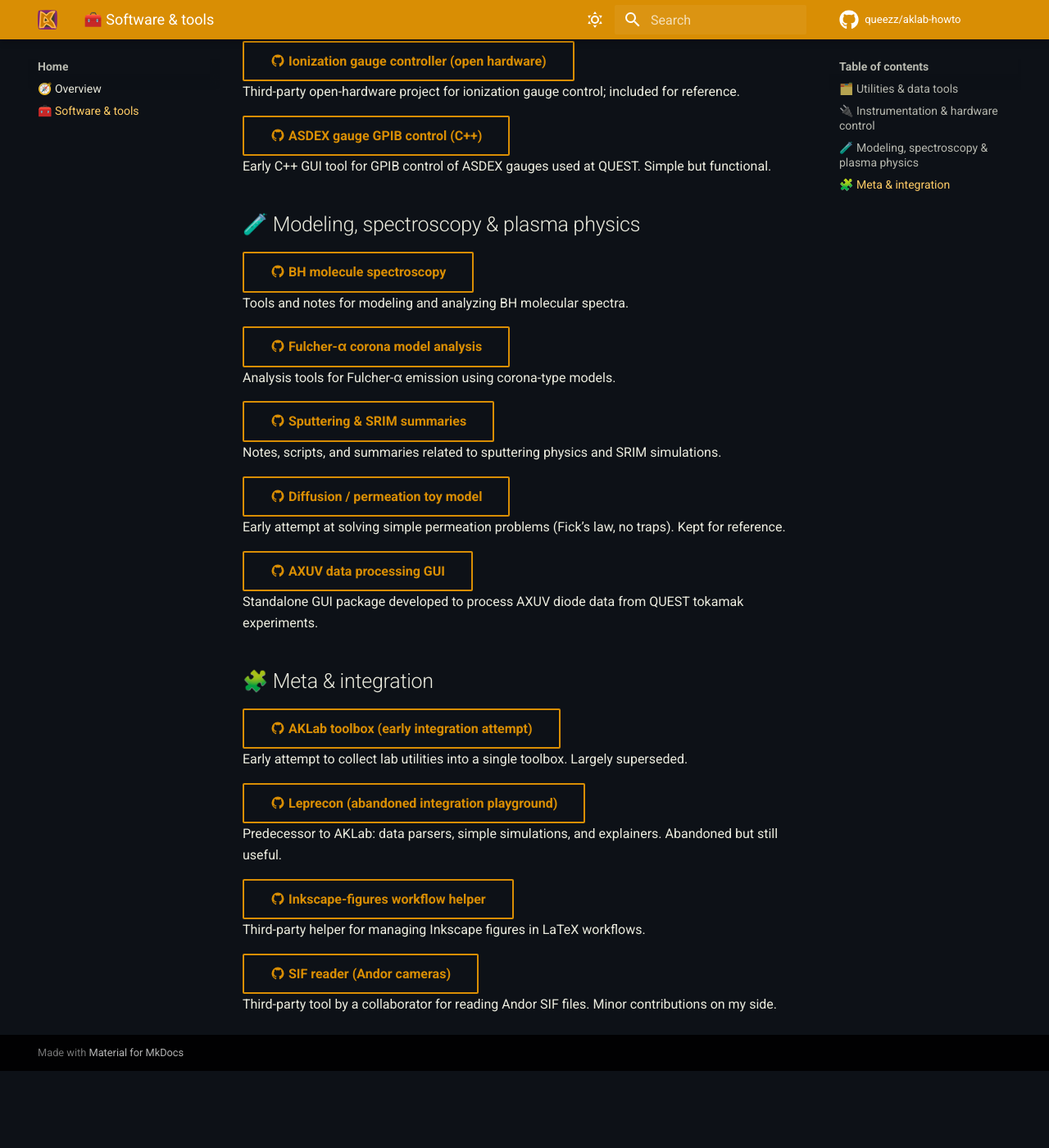
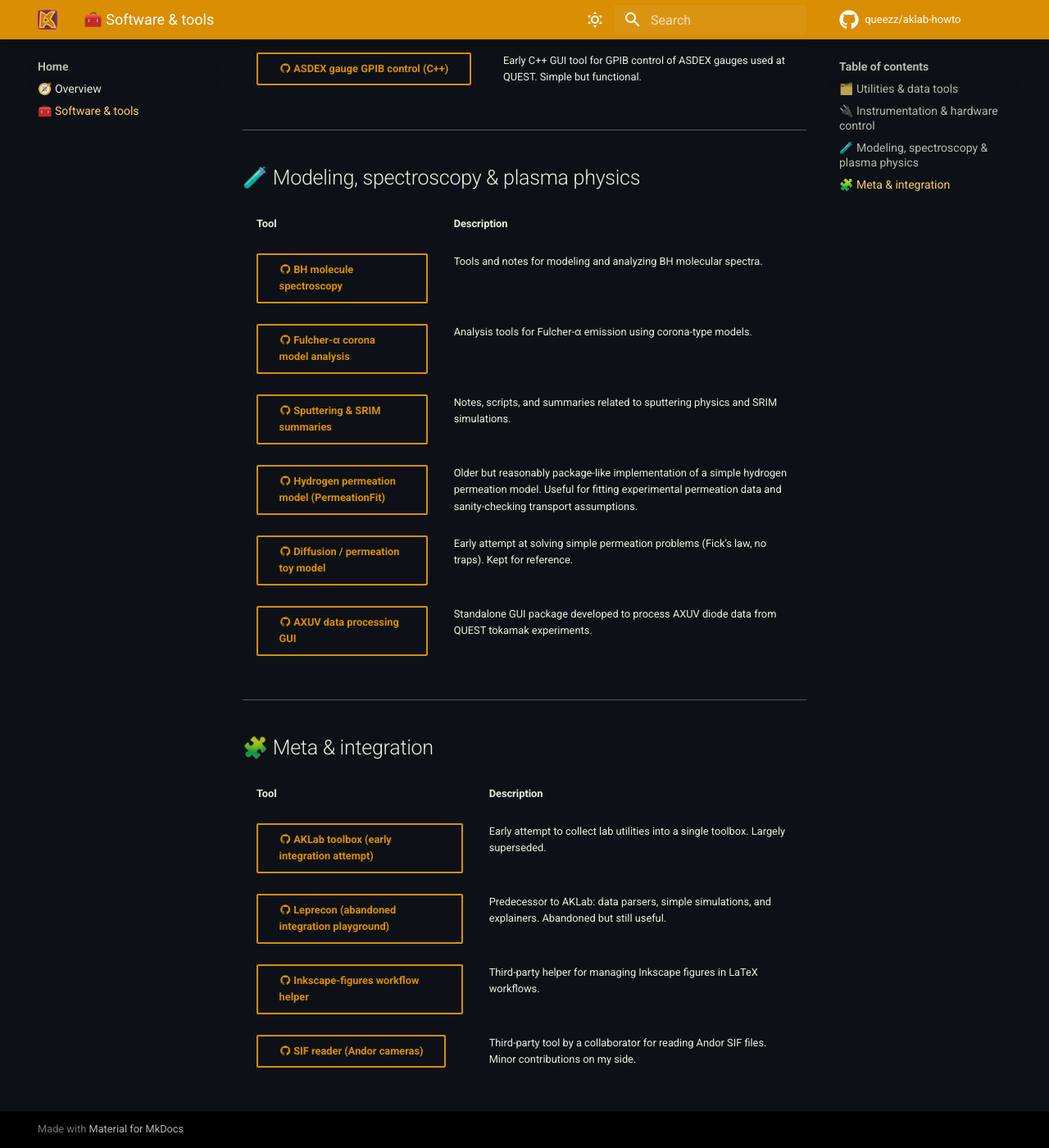
Before and after one commit to queezz/aklab-howto, an MkDocs documentation site: the page built from docs/other-tools.md, in a window 1280 px wide and 1400 px high, scrolled down 1515 px. Shown: the whole window at 82% size. Built offline with MkDocs 1.6.1 and Material for MkDocs 9.7.7, drawn with Linux system fonts in a browser that asks for light colours; comment, search, counter and statistics services are not loaded; before the commit the page ends 2821 px from its top, so only the background shows below that; some of the changed text lies outside the part shown.

Commit message:
upd[other-tools]

```diff
--- a/docs/other-tools.md
+++ b/docs/other-tools.md
@@ -2,131 +2,51 @@
 
 ## 🗂️ Utilities & data tools
 
-[:material-github: LaTeX keeper](
-https://github.com/queezz/texkeeper
-){ .md-button .md-button--secondary target=_blank }
-Minimal CLI helper for initializing, cleaning, and compiling LaTeX projects. IDE-agnostic by design.
+| Tool | Description |
+| :--- | :--- |
+| [:material-github: LaTeX keeper](https://github.com/queezz/texkeeper){ .md-button .md-button--small target=_blank } | Minimal CLI helper for initializing, cleaning, and compiling LaTeX projects. IDE-agnostic by design. |
+| [:material-github: FITS viewer](https://github.com/queezz/fits-viewer){ .md-button .md-button--small target=_blank } | Simple FITS inspection and visualization utilities for astronomy data. |
+| [:material-github: Échelle spectra tools](https://github.com/queezz/echelle_spectra){ .md-button .md-button--small target=_blank } | Data loading, calibration, stitching, and analysis helpers for échelle spectrometers. |
+| [:material-github: Spectra examples & tutorials](https://github.com/queezz/SpectraExamples){ .md-button .md-button--small target=_blank } | Seminar-style repository for B4 students: loading data, plotting it, and basic analysis patterns. |
+| [:material-github: Numerical tests & toy solvers](https://github.com/queezz/numerical-tests){ .md-button .md-button--small target=_blank } | Old but useful experiments with simple numerical methods and differential equations. |
 
-[:material-github: FITS viewer](
-https://github.com/queezz/fits-viewer
-){ .md-button .md-button--secondary target=_blank }
-Simple FITS inspection and visualization utilities for astronomy data.
-
-[:material-github: Échelle spectra tools](
-https://github.com/queezz/echelle_spectra
-){ .md-button .md-button--secondary target=_blank }
-Data loading, calibration, stitching, and analysis helpers for échelle spectrometers.
-
-[:material-github: Spectra examples & tutorials](
-https://github.com/queezz/SpectraExamples
-){ .md-button .md-button--secondary target=_blank }
-Seminar-style repository for B4 students: loading data, plotting it, and basic analysis patterns.
-
-[:material-github: Numerical tests & toy solvers](
-https://github.com/queezz/numerical-tests
-){ .md-button .md-button--secondary target=_blank }
-Old but useful experiments with simple numerical methods and differential equations.
-
+---
 
 ## 🔌 Instrumentation & hardware control
 
-[:material-github: Thermocouple logger (ESP32)](
-https://github.com/queezz/tclogger
-){ .md-button .md-button--secondary target=_blank }
-ESP32-based thermocouple logging with time sync and file-based output.
+| Tool | Description |
+| :--- | :--- |
+| [:material-github: Thermocouple logger (ESP32)](https://github.com/queezz/tclogger){ .md-button .md-button--small target=_blank } | ESP32-based thermocouple logging with time sync and file-based output. |
+| [:material-github: LP probe signal processing & KiCad PCB](https://github.com/queezz/lpkit){ .md-button .md-button--small target=_blank } | Langmuir probe signal conditioning, analysis scripts, and associated PCB designs. |
+| [:material-github: Langmuir probe array](https://github.com/queezz/lparray){ .md-button .md-button--small target=_blank } | Multi-probe concepts and early implementations for spatially resolved plasma diagnostics. |
+| [:material-github: Dynamic stage control](https://github.com/queezz/dynastage){ .md-button .md-button--small target=_blank } | Motion control logic for motorized stages used in diagnostics and deposition setups. |
+| [:material-github: Membrane heater control (GPIO / NI TC)](https://github.com/queezz/TemperatureControl){ .md-button .md-button--small target=_blank } | Temperature control logic for permeation membranes using GPIO and NI thermocouples. |
+| [:material-github: QHY camera tools](https://github.com/queezz/qhycam){ .md-button .md-button--small target=_blank } | Utilities for working with QHY astronomy cameras and raw data. |
+| [:material-github: Plasma control & diagnostics hub (Raspberry Pi)](https://github.com/queezz/ControlUnit){ .md-button .md-button--small target=_blank } | Central Raspberry Pi–based control system for plasma devices, diagnostics, and logging. |
+| [:material-github: PIHTI apparatus diagram & data viewer (Flask)](https://github.com/queezz/pihtivacuum){ .md-button .md-button--small target=_blank } | Interactive diagram and data viewer for the PIHTI vacuum and plasma setup. |
+| [:material-github: Ionization gauge controller (open hardware)](https://github.com/queezz/ionpak){ .md-button .md-button--small target=_blank } | Third-party open-hardware project for ionization gauge control; included for reference. |
+| [:material-github: ASDEX gauge GPIB control (C++)](https://github.com/queezz/ASDEX-gauge){ .md-button .md-button--small target=_blank } | Early C++ GUI tool for GPIB control of ASDEX gauges used at QUEST. Simple but functional. |
 
-[:material-github: LP probe signal processing & KiCad PCB](
-https://github.com/queezz/lpkit
-){ .md-button .md-button--secondary target=_blank }
-Langmuir probe signal conditioning, analysis scripts, and associated PCB designs.
-
-[:material-github: Langmuir probe array](
-https://github.com/queezz/lparray
-){ .md-button .md-button--secondary target=_blank }
-Multi-probe concepts and early implementations for spatially resolved plasma diagnostics.
-
-[:material-github: Dynamic stage control](
-https://github.com/queezz/dynastage
-){ .md-button .md-button--secondary target=_blank }
-Motion control logic for motorized stages used in diagnostics and deposition setups.
-
-[:material-github: Membrane heater control (GPIO / NI TC)](
-https://github.com/queezz/TemperatureControl
-){ .md-button .md-button--secondary target=_blank }
-Temperature control logic for permeation membranes using GPIO and NI thermocouples.
-
-[:material-github: QHY camera tools](
-https://github.com/queezz/qhycam
-){ .md-button .md-button--secondary target=_blank }
-Utilities for working with QHY astronomy cameras and raw data.
-
-[:material-github: Plasma control & diagnostics hub (Raspberry Pi)](
-https://github.com/queezz/ControlUnit
-){ .md-button .md-button--secondary target=_blank }
-Central Raspberry Pi–based control system for plasma devices, diagnostics, and logging.
-
-[:material-github: PIHTI apparatus diagram & data viewer (Flask)](
-https://github.com/queezz/pihtivacuum
-){ .md-button .md-button--secondary target=_blank }
-Interactive diagram and data viewer for the PIHTI vacuum and plasma setup.
-
-[:material-github: Ionization gauge controller (open hardware)](
-https://github.com/queezz/ionpak
-){ .md-button .md-button--secondary target=_blank }
-Third-party open-hardware project for ionization gauge control; included for reference.
-
-[:material-github: ASDEX gauge GPIB control (C++)](
-https://github.com/queezz/ASDEX-gauge
-){ .md-button .md-button--secondary target=_blank }
-Early C++ GUI tool for GPIB control of ASDEX gauges used at QUEST. Simple but functional.
-
+---
 
 ## 🧪 Modeling, spectroscopy & plasma physics
 
-[:material-github: BH molecule spectroscopy](
-https://github.com/queezz/bh-molecule
-){ .md-button .md-button--secondary target=_blank }
-Tools and notes for modeling and analyzing BH molecular spectra.
+| Tool | Description |
+| :--- | :--- |
+| [:material-github: BH molecule spectroscopy](https://github.com/queezz/bh-molecule){ .md-button .md-button--small target=_blank } | Tools and notes for modeling and analyzing BH molecular spectra. |
+| [:material-github: Fulcher-α corona model analysis](https://github.com/queezz/fulcheranalyzer){ .md-button .md-button--small target=_blank } | Analysis tools for Fulcher-α emission using corona-type models. |
+| [:material-github: Sputtering & SRIM summaries](https://github.com/queezz/sputtering){ .md-button .md-button--small target=_blank } | Notes, scripts, and summaries related to sputtering physics and SRIM simulations. |
+| [:material-github: Hydrogen permeation model (PermeationFit)](https://github.com/queezz/PermeationFit){ .md-button .md-button--small target=_blank } | Older but reasonably package-like implementation of a simple hydrogen permeation model. Useful for fitting experimental permeation data and sanity-checking transport assumptions. |
+| [:material-github: Diffusion / permeation toy model](https://github.com/queezz/Diffusion){ .md-button .md-button--small target=_blank } | Early attempt at solving simple permeation problems (Fick’s law, no traps). Kept for reference. |
+| [:material-github: AXUV data processing GUI](https://github.com/queezz/AXUV){ .md-button .md-button--small target=_blank } | Standalone GUI package developed to process AXUV diode data from QUEST tokamak experiments. |
 
-[:material-github: Fulcher-α corona model analysis](
-https://github.com/queezz/fulcheranalyzer
-){ .md-button .md-button--secondary target=_blank }
-Analysis tools for Fulcher-α emission using corona-type models.
-
-[:material-github: Sputtering & SRIM summaries](
-https://github.com/queezz/sputtering
-){ .md-button .md-button--secondary target=_blank }
-Notes, scripts, and summaries related to sputtering physics and SRIM simulations.
-
-[:material-github: Diffusion / permeation toy model](
-https://github.com/queezz/Diffusion
-){ .md-button .md-button--secondary target=_blank }
-Early attempt at solving simple permeation problems (Fick’s law, no traps). Kept for reference.
-
-[:material-github: AXUV data processing GUI](
-https://github.com/queezz/AXUV
-){ .md-button .md-button--secondary target=_blank }
-Standalone GUI package developed to process AXUV diode data from QUEST tokamak experiments.
-
+---
 
 ## 🧩 Meta & integration
 
-[:material-github: AKLab toolbox (early integration attempt)](
-https://github.com/queezz/aklab
-){ .md-button .md-button--secondary target=_blank }
-Early attempt to collect lab utilities into a single toolbox. Largely superseded.
-
-[:material-github: Leprecon (abandoned integration playground)](
-https://github.com/queezz/leprecon
-){ .md-button .md-button--secondary target=_blank }
-Predecessor to AKLab: data parsers, simple simulations, and explainers. Abandoned but still useful.
-
-[:material-github: Inkscape-figures workflow helper](
-https://github.com/queezz/inkscape-figures
-){ .md-button .md-button--secondary target=_blank }
-Third-party helper for managing Inkscape figures in LaTeX workflows.
-
-[:material-github: SIF reader (Andor cameras)](
-https://github.com/queezz/sif_reader
-){ .md-button .md-button--secondary target=_blank }
-Third-party tool by a collaborator for reading Andor SIF files. Minor contributions on my side.
+| Tool | Description |
+| :--- | :--- |
+| [:material-github: AKLab toolbox (early integration attempt)](https://github.com/queezz/aklab){ .md-button .md-button--small target=_blank } | Early attempt to collect lab utilities into a single toolbox. Largely superseded. |
+| [:material-github: Leprecon (abandoned integration playground)](https://github.com/queezz/leprecon){ .md-button .md-button--small target=_blank } | Predecessor to AKLab: data parsers, simple simulations, and explainers. Abandoned but still useful. |
+| [:material-github: Inkscape-figures workflow helper](https://github.com/queezz/inkscape-figures){ .md-button .md-button--small target=_blank } | Third-party helper for managing Inkscape figures in LaTeX workflows. |
+| [:material-github: SIF reader (Andor cameras)](https://github.com/queezz/sif_reader){ .md-button .md-button--small target=_blank } | Third-party tool by a collaborator for reading Andor SIF files. Minor contributions on my side. |
```
Also changed, not shown: docs/styles/extra.css (added, +17 -0 lines).
